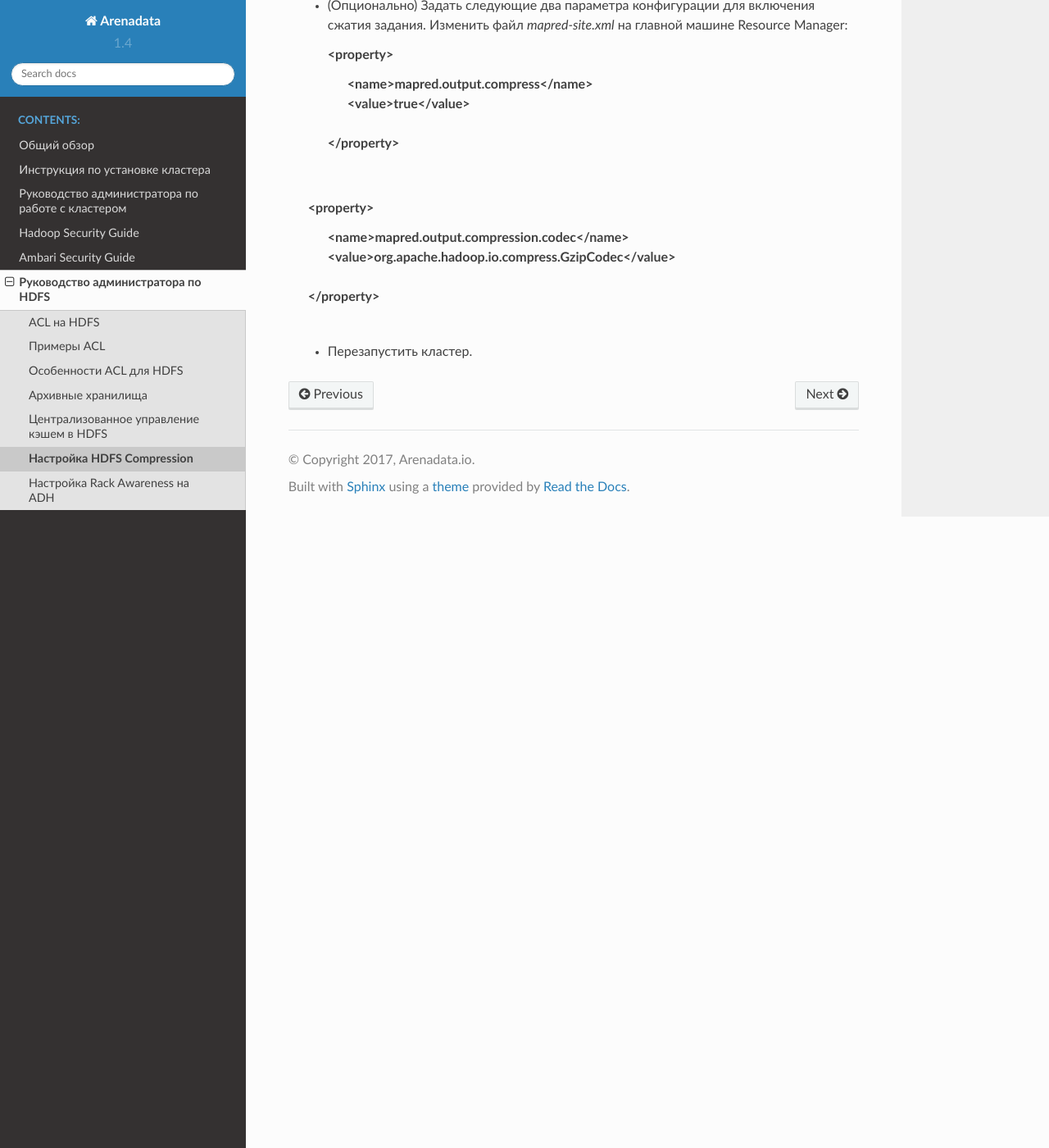
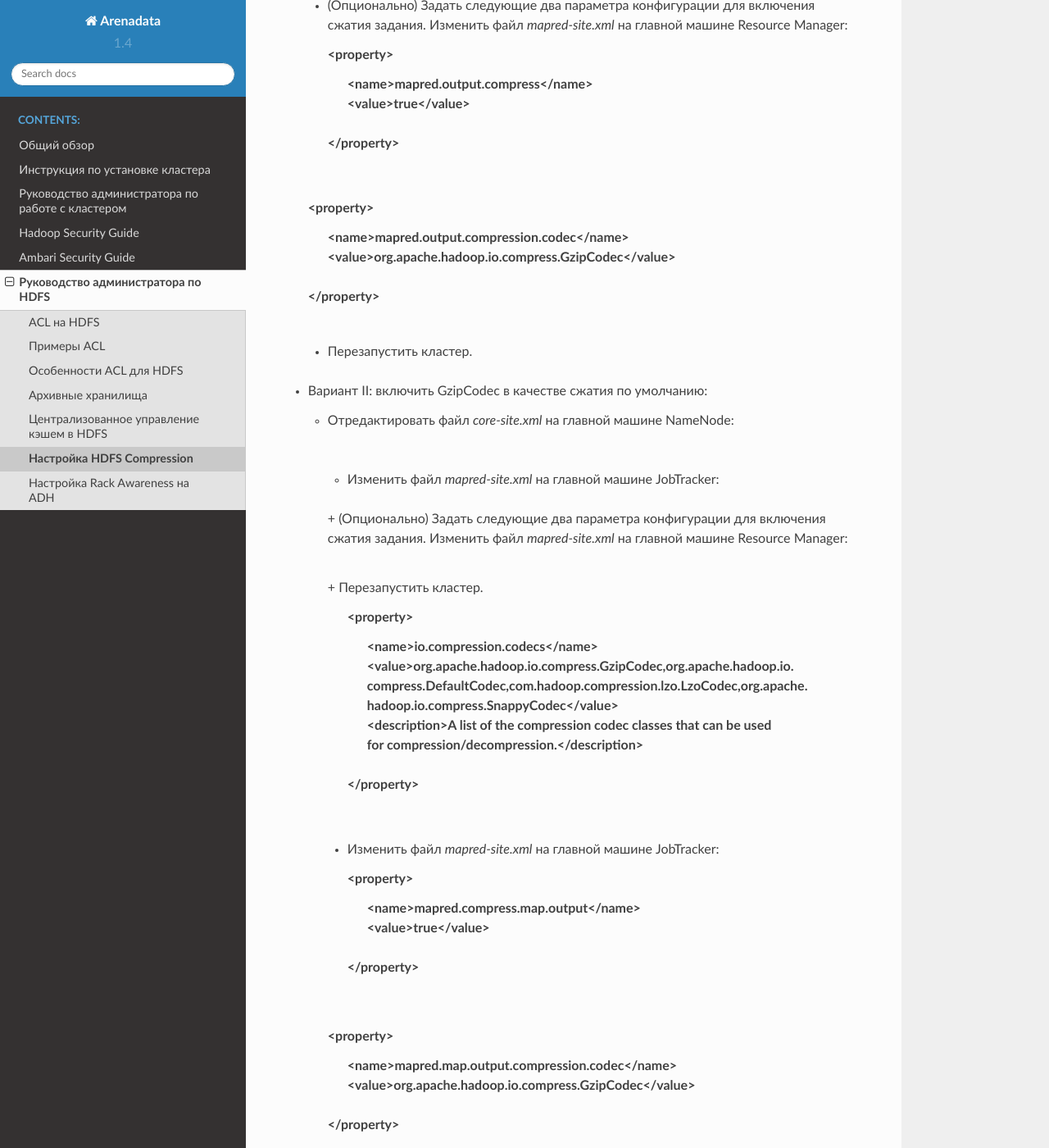
Before and after one commit to arenadata/docs_adps, a Sphinx documentation site: the page built from source/HDFSadmin/HDFSCompression.rst, in a window 1280 px wide and 1400 px high, scrolled down 1494 px. Shown: the whole window at 82% size. Built offline with Sphinx 7.4.7 and the Read the Docs theme 2.0.0, drawn with Linux system fonts in a browser that asks for light colours; some of the changed text lies outside the part shown.

Commit message:
Update HDFSCompression.rst

```diff
--- a/source/HDFSadmin/HDFSCompression.rst
+++ b/source/HDFSadmin/HDFSCompression.rst
@@ -60,3 +60,61 @@
       :command:`</property>` |br|
 |br|
    + Перезапустить кластер.
+
+
+
+
+
++ Вариант II: включить GzipCodec в качестве сжатия по умолчанию:
+
+  + Отредактировать файл *core-site.xml* на главной машине NameNode:
+
+  |br|
+   + Изменить файл *mapred-site.xml* на главной машине JobTracker:
+
+   |br|
+   + (Опционально) Задать следующие два параметра конфигурации для включения сжатия задания. Изменить файл *mapred-site.xml* на главной машине Resource Manager:
+
+   |br|
+   + Перезапустить кластер.
+
+
+    :command:`<property>` |br|
+      :command:`<name>io.compression.codecs</name>` |br|
+      :command:`<value>org.apache.hadoop.io.compress.GzipCodec,org.apache.hadoop.io.` |br|
+      :command:`compress.DefaultCodec,com.hadoop.compression.lzo.LzoCodec,org.apache.` |br|
+      :command:`hadoop.io.compress.SnappyCodec</value>` |br|
+      :command:`<description>A list of the compression codec classes that can be used` |br|
+      :command:`for compression/decompression.</description>` |br|
+    :command:`</property>` |br|
+|br|
+   + Изменить файл *mapred-site.xml* на главной машине JobTracker:
+
+    :command:`<property>` |br|
+      :command:`<name>mapred.compress.map.output</name>` |br|
+      :command:`<value>true</value>` |br|
+    :command:`</property>`
+ |br|
+      :command:`<property>` |br|
+        :command:`<name>mapred.map.output.compression.codec</name>` |br|
+        :command:`<value>org.apache.hadoop.io.compress.GzipCodec</value>` |br|
+      :command:`</property>`
+|br|
+      :command:`<property>` |br|
+        :command:`<name>mapred.output.compression.type</name>` |br|
+        :command:`<value>BLOCK</value>` |br|
+      :command:`</property>` |br|
+|br|
+   + (Опционально) Задать следующие два параметра конфигурации для включения сжатия задания. Изменить файл *mapred-site.xml* на главной машине Resource Manager:
+
+    :command:`<property>` |br|
+      :command:`<name>mapred.output.compress</name>` |br|
+      :command:`<value>true</value>` |br|
+    :command:`</property>`
+|br|
+      :command:`<property>` |br|
+        :command:`<name>mapred.output.compression.codec</name>` |br|
+        :command:`<value>org.apache.hadoop.io.compress.GzipCodec</value>` |br|
+      :command:`</property>` |br|
+|br|
+   + Перезапустить кластер.
```
